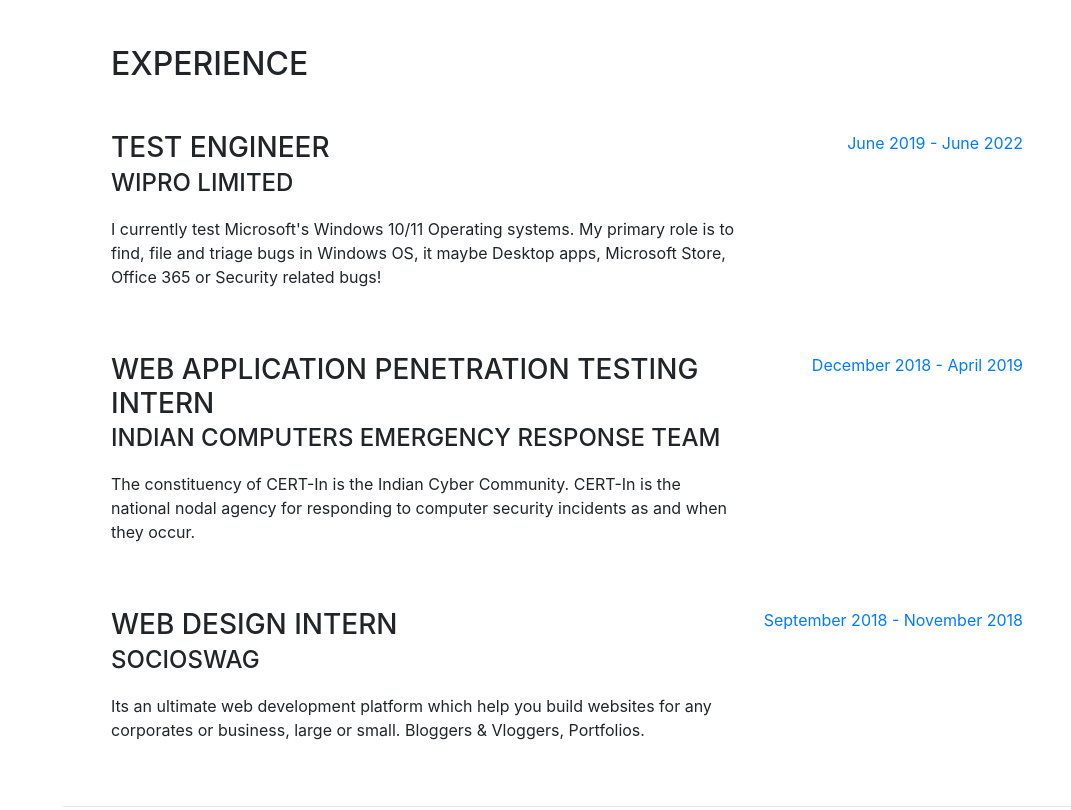
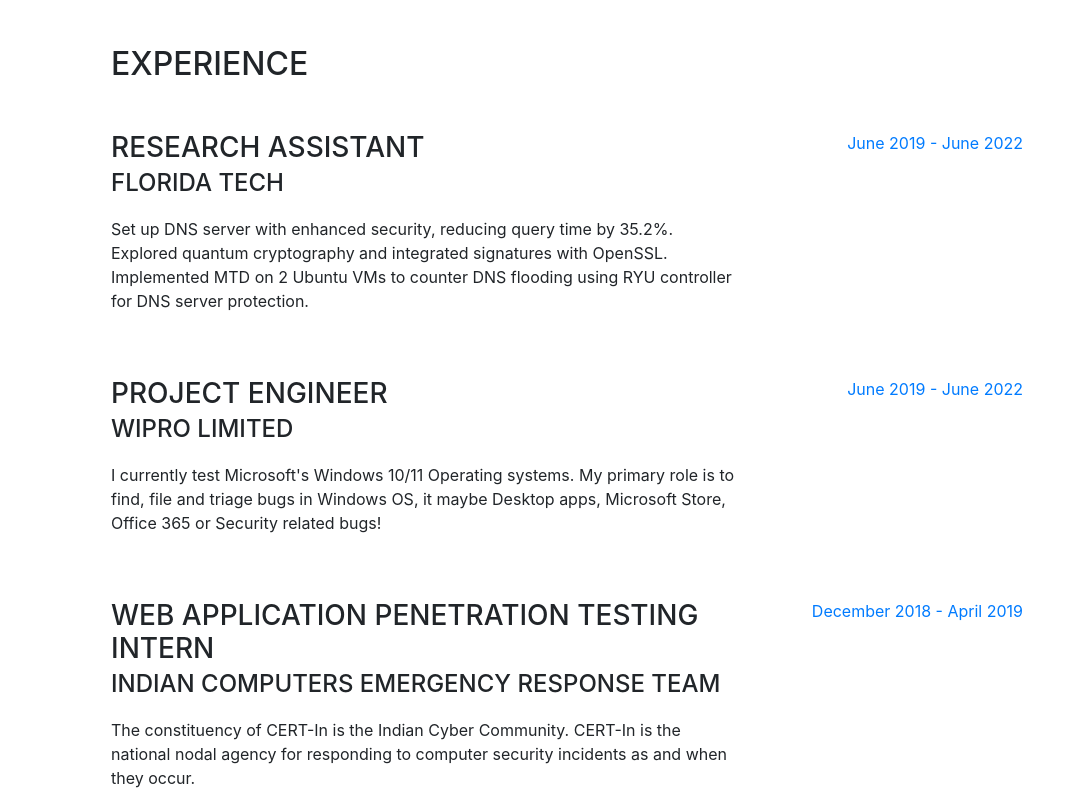
Before and after one commit to Rusheelraj/rusheelraj.github.io, a website with bundled scripts: page index.html in a window 1280 px wide. Shown: the part 804-1614 px from the top of the page, without its empty margins (209-1280 px from the left). Built offline with nearby package versions, Linux system fonts and the light colour scheme; a web font is replaced by a local one.

Commit message:
Update index.html

```diff
--- a/index.html
+++ b/index.html
@@ -98,9 +98,20 @@
 
         <!--- Changes in Experience --->
 
+<div class="resume-item d-flex flex-column flex-md-row justify-content-between mb-5">
+          <div class="resume-content">
+            <h3 class="mb-0">Research Assistant</h3>
+            <div class="subheading mb-3">Florida Tech</div>
+            <p> Set up DNS server with enhanced security, reducing query time by 35.2%. Explored quantum cryptography and integrated signatures with OpenSSL. Implemented MTD on 2 Ubuntu VMs to counter DNS flooding using RYU controller for DNS server protection.</p>
+          </div>
+          <div class="resume-date text-md-right">
+            <span class="text-primary">June 2019 - June 2022 </span>
+          </div>
+        </div>
+
         <div class="resume-item d-flex flex-column flex-md-row justify-content-between mb-5">
           <div class="resume-content">
-            <h3 class="mb-0">Test Engineer</h3>
+            <h3 class="mb-0">Project Engineer</h3>
             <div class="subheading mb-3">Wipro Limited</div>
             <p> I currently test Microsoft's Windows 10/11 Operating systems. My primary role is to find, file and triage bugs in Windows OS, it maybe Desktop apps, Microsoft Store, Office 365 or Security related bugs!    </p>
           </div>
@@ -118,17 +129,6 @@
           </div>
           <div class="resume-date text-md-right">
             <span class="text-primary">December 2018 - April 2019 </span>
-          </div>
-        </div>
-
-        <div class="resume-item d-flex flex-column flex-md-row justify-content-between">
-          <div class="resume-content">
-            <h3 class="mb-0">Web Design Intern</h3>
-            <div class="subheading mb-3">Socioswag</div>
-            <p> Its an ultimate web development platform which help you build websites for any corporates or business, large or small. Bloggers & Vloggers, Portfolios.</p>
-          </div>
-          <div class="resume-date text-md-right">
-            <span class="text-primary">September 2018 - November 2018</span>
           </div>
         </div>
 
```
